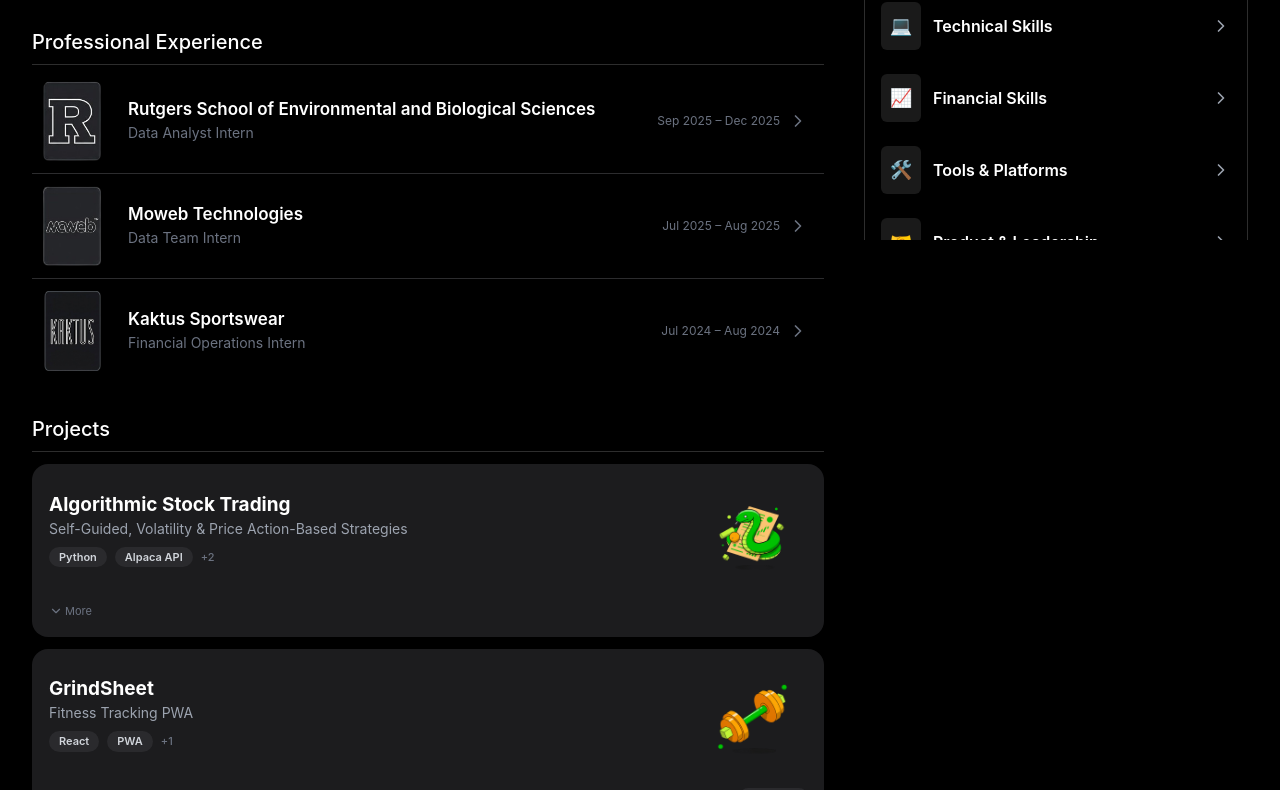
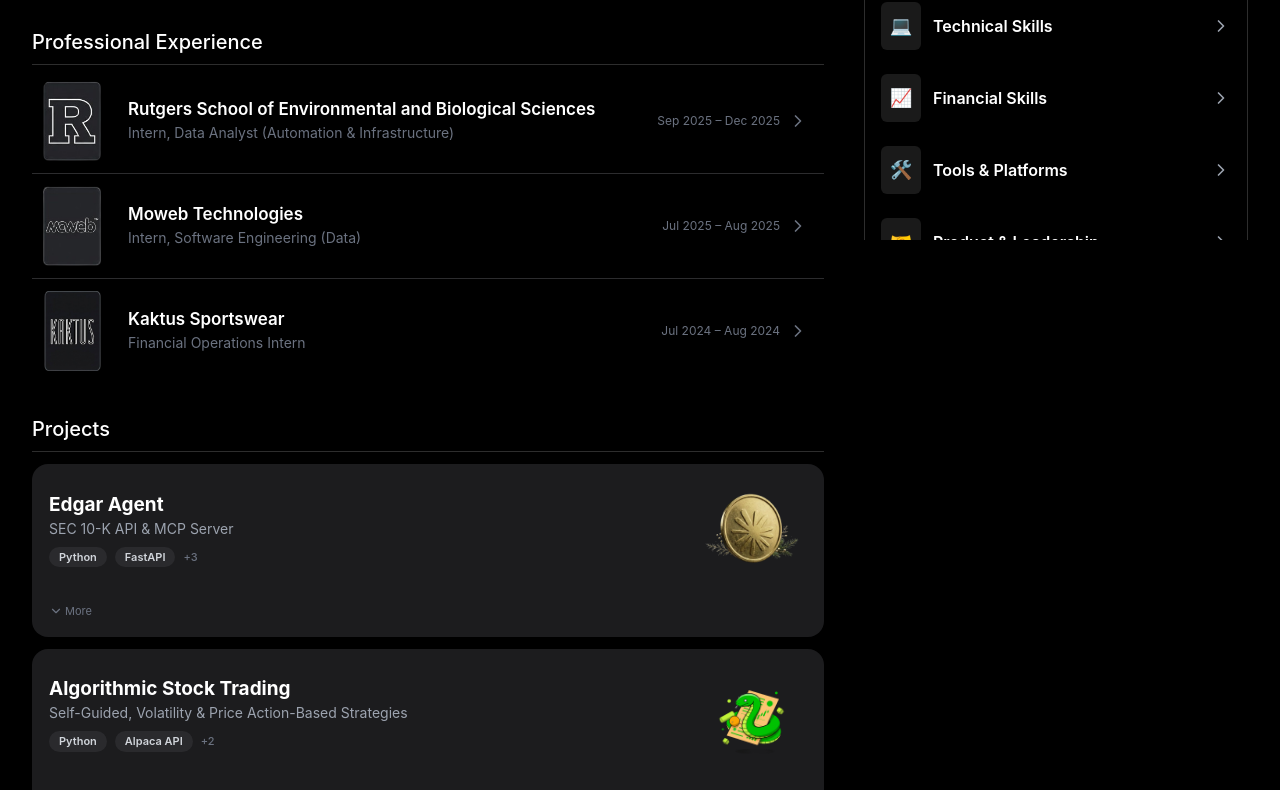
Before and after one commit to vp-27/portfolio, a React (Vite) app: page / in a window 1280 px wide. Shown: the part 540-1330 px from the top of the page. Built offline with nearby package versions, Linux system fonts and the light colour scheme.

Commit message:
v2026 (4.1.4) - Product Engineer Arc

```diff
--- a/src/data/mockData.ts
+++ b/src/data/mockData.ts
@@ -173,6 +173,7 @@
     { date: '2025-06', value: 85, label: 'Sunny Insurance', type: 'project' }, // Hackathon
     { date: '2025-07', value: 95, label: 'Moweb Data Team', type: 'internship' }, // LEVEL UP - Floor 3
     { date: '2025-09', value: 100, label: 'SEBS Data Analyst', type: 'internship' }, // LEVEL UP - Floor 4 (current)
+    { date: '2026-01', value: 105, label: 'Edgar Agent', type: 'project' }, // New Project
   ]
 
   // Generate curve with step-change growth pattern
@@ -269,10 +270,10 @@
     label: lastMilestone.label || undefined
   })
 
-  // Continue from last milestone to current date (October 2025)
+  // Continue from last milestone to current date (January 2026)
   const [lastYear, lastMonth] = lastMilestone.date.split('-').map(Number)
   const lastMilestoneDate = new Date(lastYear, lastMonth - 1)
-  const currentDate = new Date(2025, 9) // October 2025 (month is 0-indexed)
+  const currentDate = new Date(2026, 0) // January 2026 (month is 0-indexed)
 
   // Only add continuation if current date is after last milestone
   if (currentDate > lastMilestoneDate) {
@@ -469,29 +470,29 @@
   {
     id: '1',
     company: 'Rutgers School of Environmental and Biological Sciences',
-    position: 'Data Analyst Intern',
+    position: 'Intern, Data Analyst (Automation & Infrastructure)',
     location: 'New Brunswick, NJ',
     startDate: 'Sep 2025',
     endDate: 'Dec 2025',
     logoUrl: '/images/experience_images/rutgers.png',
     bullets: [
-      'Eliminated 40+ hours of annual manual verification across 300+ buildings by engineering Power Automate solution, enabling semi-annual cycles and eliminating data entry errors impacting facility management',
-      'Enabled real-time progress tracking via dynamic notifications, improving task completion by 35% and reducing follow-ups',
-      'Executed workflow re-architecture cutting software costs 60% by replacing premium connectors with native SharePoint solution while preserving 100% reliability',
+      'Owned the design and implementation of internal automation systems to eliminate manual verification across 300+ facilities, translating stakeholder workflows into scalable data validation pipelines',
+      'Re-architected backend workflows to replace legacy premium connectors with native solutions, reducing software licensing costs by 60% while preserving reliability and auditability',
+      'Built real-time progress tracking and automated notification systems to improve transparency and shorten verification cycles by 35%, aligning system behavior with operational needs',
     ],
   },
   {
     id: '2',
     company: 'Moweb Technologies',
-    position: 'Data Team Intern',
+    position: 'Intern, Software Engineering (Data)',
     location: 'Secaucus, NJ',
     startDate: 'Jul 2025',
     endDate: 'Aug 2025',
     logoUrl: '/images/experience_images/moweb.png',
     bullets: [
-      'Developed ETL workflows in dbt-core and SQL, fixing null conflicts and reducing pipeline failures from 20+ weekly to <1',
-      'Delivered optimized financial metric extraction for client reporting, reducing processing times by 40% for real-time analysis',
-      'Directed LLM integration across team workflows, designing workshops that decreased manual reconciliation time by 30%',
+      'Stabilized production ETL pipelines by introducing robust null-handling and data quality checks in dbt-core, reducing recurring failures from 20+ per week to under one',
+      'Refactored data models and optimized Snowflake warehouse usage to reduce query latency by 40% for client-facing analytics workloads',
+      'Designed and integrated LLM-powered quality-check automation to assist with data reconciliation, reducing manual validation overhead and improving consistency across reporting datasets',
     ],
   },
   {
@@ -513,6 +514,20 @@
 // Projects Data
 export const mockProjects: Project[] = [
   {
+    id: '7',
+    name: 'Edgar Agent',
+    subtitle: 'SEC 10-K API & MCP Server',
+    duration: 'Jan 2026 – Present',
+    bullets: [
+      'Architected a pay-per-request API for SEC 10-K filings, returning schema-validated financial data and risk factors via a gated quote/nonce flow with cryptographic signature verification',
+      'Engineered an LLM-powered extraction pipeline to transform unstructured EDGAR HTML into structured financials (revenue, net income, fiscal year-end) with validation to prevent malformed outputs',
+      'Built an MCP server exposing the service as a tool for autonomous agents, enabling standardized financial data access without manual scraping or bespoke parsers',
+    ],
+    technologies: ['Python', 'FastAPI', 'x402', 'LLMs', 'MCP'],
+    // imageUrl: '/images/edgarAgent.png',
+    logoUrl: '/images/logoImages/edgarAgentClear.png',
+  },
+  {
     id: '1',
     name: 'Algorithmic Stock Trading',
     subtitle: 'Self-Guided, Volatility & Price Action-Based Strategies',
@@ -529,14 +544,14 @@
   {
     id: '3',
     name: 'GrindSheet',
-    subtitle: 'Fitness Tracking PWA',
+    subtitle: 'Social Fitness Analytics PWA',
     duration: 'May 2025 – Aug 2025',
     bullets: [
-      'Launched a fitness PWA after identifying market whitespace for simple, social tracking via competitive analysis of 20+ apps',
-      'Decreased user input time 60% through 3-step flow by conducting observational research with 15+ gym-goers, prioritizing speed over comprehensive logging based on behavior patterns',
-      'Increased engagement 40% through gamified badges and leaderboards, leveraging behavioral psychology to drive retention',
+      'Built a consumer-facing fitness analytics product focused on low-friction logging and social motivation, translating UX constraints into scalable application architecture',
+      'Designed a multi-factor scoring system to rank workouts and detect personal records, balancing fairness, engagement, and computational efficiency',
+      'Implemented real-time synchronization and offline-first behavior using Supabase WebSockets and optimized client-side state management, reducing query overhead by 80%',
     ],
-    technologies: ['React', 'PWA', 'TypeScript'],
+    technologies: ['React', 'TypeScript', 'Supabase', 'TailwindCSS'],
     githubUrl: 'https://github.com/vp-27/grindsheet',
     imageUrl: '/images/grindsheetUsage.png',
     logoUrl: '/images/logoImages/grindsheetClear.png',
--- a/src/pages/Dashboard.tsx
+++ b/src/pages/Dashboard.tsx
@@ -23,6 +23,7 @@
     'Algo Trading Bot': { type: 'project' as const, id: '1' },
     'Shark Tank Top 6': { type: 'project' as const, id: '5' },
     'GrindSheet': { type: 'project' as const, id: '3' },
+    'Edgar Agent': { type: 'project' as const, id: '7' },
     'Sunny Insurance': { type: 'project' as const, id: '4' },
     'Moweb Data Team': { type: 'experience' as const, id: '2' },
     'SEBS Data Analyst': { type: 'experience' as const, id: '1' },
@@ -162,6 +163,7 @@
       'Algo Trading Bot': 'Algorithmic',
       'Shark Tank Top 6': 'Shark Tank',
       'GrindSheet': 'GrindSheet',
+      'Edgar Agent': 'Edgar',
       'Sunny Insurance': 'Sunny',
       'Moweb Data Team': 'Moweb',
       'SEBS Data Analyst': 'Rutgers',
```
Also changed, not shown: public/images/logoImages/edgarAgentClear.png (added), 1 other file (tests, documents, lock files or other folders).
